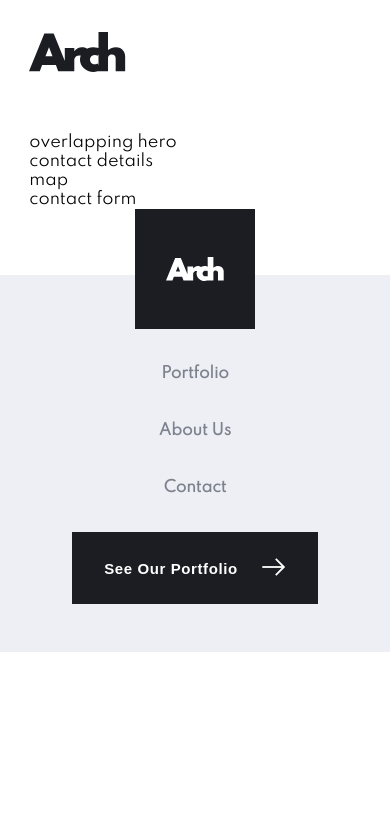
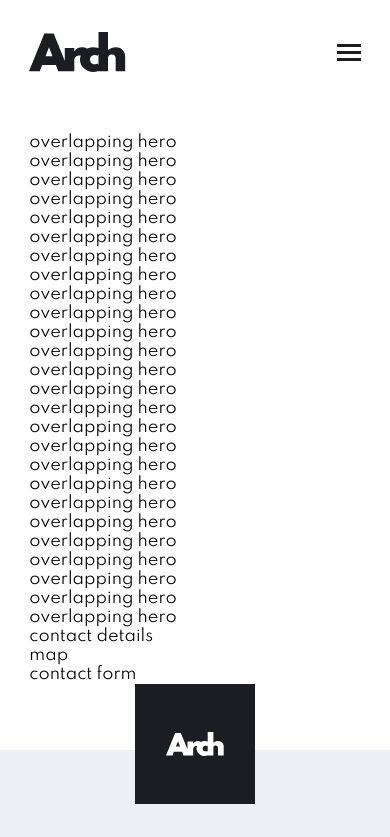
Before and after one commit to qb-rivkyb/arch-studio, a Next.js app: page /contact in a window 390 px wide. Shown: the top 837 px of the page. Built offline with nearby package versions, Linux system fonts and the light colour scheme.

Commit message:
create burger menu

```diff
--- /dev/null
+++ b/components/Layout/Header/MobileNav.jsx
@@ -0,0 +1,21 @@
+import Link from "../../ui/Link";
+import { LinkText } from "../../ui/textTypes";
+import * as s from "./header.styl.js";
+
+export default function MobileNav() {
+  return (
+    <>
+      <div css={s.navItemsMobile}>
+        <Link href="/portfolio">
+          <LinkText css={s.navItemMobile}>Portfolio</LinkText>
+        </Link>
+        <Link href="/about">
+          <LinkText css={s.navItemMobile}>About Us</LinkText>
+        </Link>
+        <Link href="/contact">
+          <LinkText css={s.navItemMobile}>Contact</LinkText>
+        </Link>
+      </div>
+    </>
+  );
+}
--- a/components/Layout/Header/header.styl.js
+++ b/components/Layout/Header/header.styl.js
@@ -5,9 +5,10 @@ export const navigation = {
   padding: "56px 0",
   textAlign: "center",
   alignItems: "center",
-
+  zIndex: "99",
   "@media (max-width: 425px)": {
     paddingTop: "32px",
+    justifyContent: "space-between",
   },
 };
 export const logo = {
@@ -22,10 +23,9 @@ export const navItems = {
     display: "none",
   },
 };
-export const navItem = {};
 
 export const linkActiveStyles = {
-  color: `${colors.darkBlue}`,
+  color: colors.darkBlue,
   "&::after": {
     content: '" "',
     display: "block",
@@ -35,3 +35,25 @@ export const linkActiveStyles = {
     borderBottom: `1px solid ${colors.darkBlue}`,
   },
 };
+
+export const navItemsMobile = {
+  backgroundColor: colors.veryLightGrey,
+  position: "absolute",
+  top: "96px",
+  width: "343px",
+  height: "235px",
+  right: 0,
+  display: "flex",
+  flexDirection: "column",
+  justifyContent: "space-evenly",
+  alignItems: "flex-start",
+  paddingLeft: "48px",
+  zIndex: "1000",
+  "@media (min-width: 425px)": {
+    display: "none",
+  },
+};
+
+export const navItemMobile = {
+  color: colors.darkBlue,
+};
--- a/components/Layout/Header/index.jsx
+++ b/components/Layout/Header/index.jsx
@@ -1,17 +1,47 @@
+import { useState } from "react";
 import Link from "../../ui/Link";
 import Image from "next/image";
 import { useRouter } from "next/router";
 import { LinkText } from "../../ui/textTypes";
 import * as s from "./header.styl.js";
+import MobileNav from "./MobileNav";
 
 export default function Header() {
   const router = useRouter();
+
+  const [toggleMenu, setToggleMenu] = useState(false);
+
+  const handleToggle = () => {
+    setToggleMenu(!toggleMenu);
+  };
+
   return (
     <>
       <div css={s.navigation}>
         <Link href="/" css={s.logo}>
           <Image src="/logo.svg" alt="logo" width="97" height="40" />
         </Link>
+        <div
+          onClick={handleToggle}
+          css={{ "@media (min-width: 425px)": { display: "none" } }}
+        >
+          {toggleMenu ? (
+            <Image
+              src="/icons/icon-close.svg"
+              alt="close"
+              width="20"
+              height="21"
+            />
+          ) : (
+            <Image
+              src="/icons/icon-hamburger.svg"
+              alt="burger"
+              width="24"
+              height="17"
+            />
+          )}
+        </div>
+        {toggleMenu && <MobileNav />}
         <div css={s.navItems}>
           <Link href="/portfolio">
             <LinkText
--- a/pages/contact.jsx
+++ b/pages/contact.jsx
@@ -7,6 +7,31 @@ export default function Contact() {
       <Layout>
         <SideText>Contact</SideText>
         <div>overlapping hero</div>
+        <div>overlapping hero</div>
+        <div>overlapping hero</div>
+        <div>overlapping hero</div>
+        <div>overlapping hero</div>
+        <div>overlapping hero</div>
+        <div>overlapping hero</div>
+        <div>overlapping hero</div>
+        <div>overlapping hero</div>
+        <div>overlapping hero</div>
+        <div>overlapping hero</div>
+        <div>overlapping hero</div>
+        <div>overlapping hero</div>
+        <div>overlapping hero</div>
+        <div>overlapping hero</div>
+        <div>overlapping hero</div>
+        <div>overlapping hero</div>
+        <div>overlapping hero</div>
+        <div>overlapping hero</div>
+        <div>overlapping hero</div>
+        <div>overlapping hero</div>
+        <div>overlapping hero</div>
+        <div>overlapping hero</div>
+        <div>overlapping hero</div>
+        <div>overlapping hero</div>
+        <div>overlapping hero</div>
         <div>contact details</div>
         <div>map</div>
         <div>contact form</div>
```
